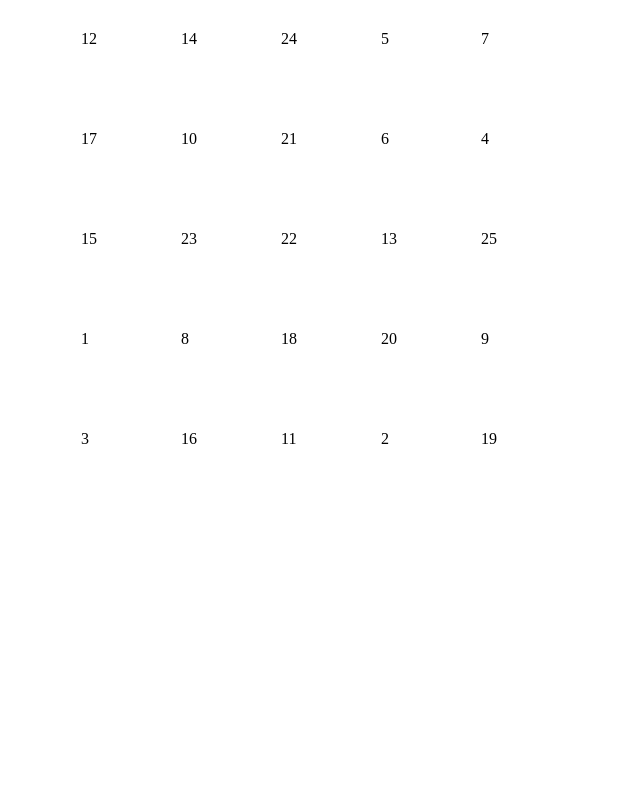
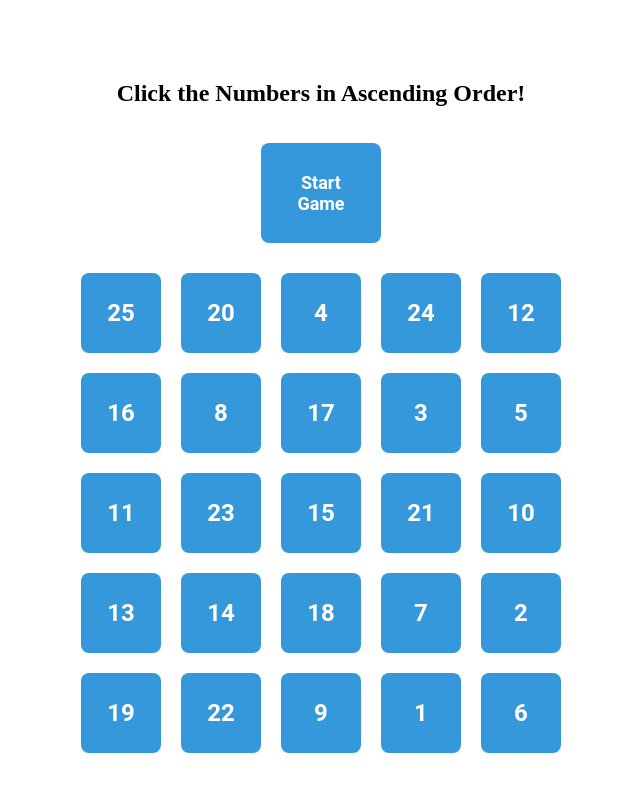
Before and after one commit to JRDNXr/Mind-Hive-25, a React (Vite) app: page / in a window 1280 px wide. Shown: the top 792 px of the page, without its empty margins (319-959 px from the left). Built offline with nearby package versions, Linux system fonts and the light colour scheme.

Commit message:
Added game.

```diff
--- a/src/NumberGrid.jsx
+++ b/src/NumberGrid.jsx
@@ -1,20 +1,89 @@
+import { useState, useEffect } from "react";
+
 export default function NumberGrid() {
-    const numbers = Array.from({ length: 25 }, (_, i) => i + 1);
+    const [numbers, setNumbers] = useState([]); // Holds the shuffled numbers
+    const [clickedNumber, setClickedNumber] = useState(1); // Start from number 1
+    const [gameStarted, setGameStarted] = useState(false); // To track if game started
+    const [timer, setTimer] = useState(0); // Timer to track how long it takes
+    const [gameOver, setGameOver] = useState(false); // Game over flag
+    const [startTime, setStartTime] = useState(null); // To track start time of the game
 
-    const shuffledNumbers = numbers
-        .map((num) => ({ num, sort: Math.random() }))
-        .sort((a, b) => a.sort - b.sort)
-        .map((obj) => obj.num);
+    useEffect(() => {
+        // Shuffle the numbers once the component mounts
+        const shuffledNumbers = Array.from({ length: 25 }, (_, i) => i + 1).sort(() => Math.random() - 0.5);
+        setNumbers(shuffledNumbers);
+    }, []);
+
+    useEffect(() => {
+        // Start the timer once the game starts
+        let interval;
+        if (gameStarted && !gameOver) {
+            interval = setInterval(() => {
+                setTimer((prevTime) => prevTime + 1);
+            }, 1000);
+        }
+        return () => clearInterval(interval);
+    }, [gameStarted, gameOver]);
+
+    // Handle number click event
+    const handleClick = (num) => {
+        if (num === clickedNumber) {
+            // Update the number that the player should click next
+            setClickedNumber(clickedNumber + 1);
+
+            if (clickedNumber === 25) {
+                // End the game when all numbers are clicked in order
+                setGameOver(true);
+            }
+        }
+    };
+
+    // Start game function
+    const startGame = () => {
+        setGameStarted(true);
+        setClickedNumber(1); // Start with 1
+        setStartTime(Date.now());
+        setGameOver(false);
+        setTimer(0); // Reset timer
+    };
 
     return (
-        <div className="grid-container">
-            <div className="grid">
-                {shuffledNumbers.map((num) => (
-                    <div key={num} className="grid-item">
-                        {num}
-                    </div>
-                ))}
+        <div className="game-container">
+            <h1>Click the Numbers in Ascending Order!</h1>
+
+            {!gameStarted && !gameOver && (
+                <button className="start-btn" onClick={startGame}>
+                    Start Game
+                </button>
+            )}
+
+            {gameOver && (
+                <div className="game-over">
+                    <h2>Game Over!</h2>
+                    <p>Time taken: {timer} seconds</p>
+                </div>
+            )}
+
+            <div className="grid-container">
+                <div className="grid">
+                    {numbers.map((num) => (
+                        <button
+                            key={num}
+                            className="grid-item"
+                            onClick={() => handleClick(num)} // All buttons are clickable
+                        >
+                            {num}
+                        </button>
+                    ))}
+                </div>
             </div>
+
+            {gameStarted && !gameOver && (
+                <div className="timer">
+                    <p>Time: {timer} seconds</p>
+                    <p>Click Number: {clickedNumber}</p> {/* Display the number the user needs to find */}
+                </div>
+            )}
         </div>
     );
 }
```
